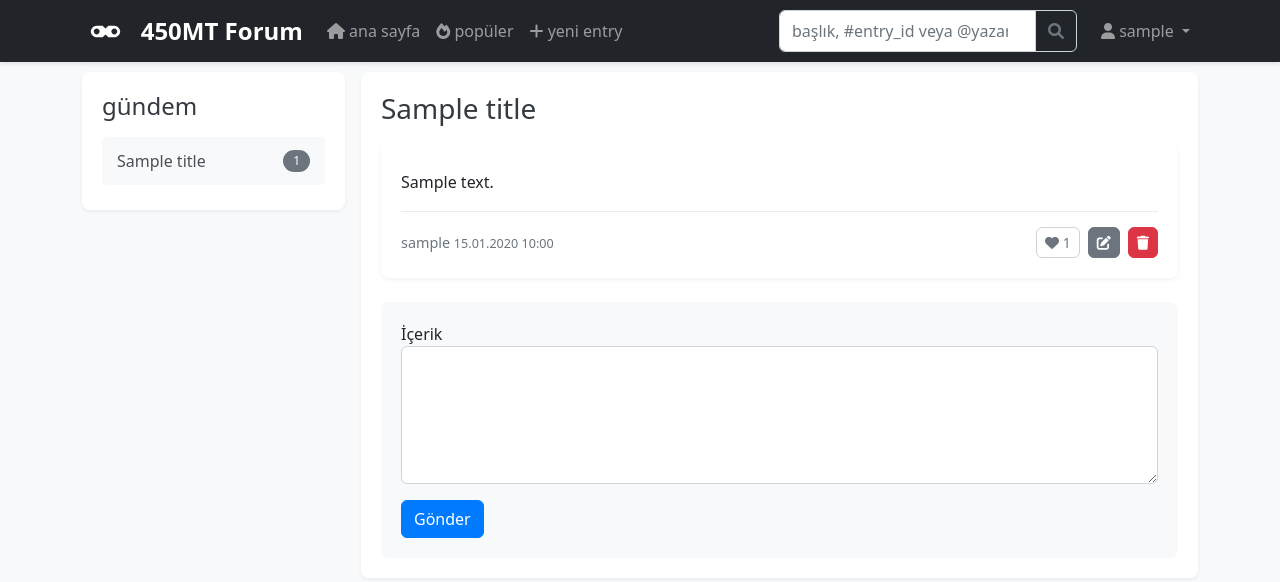
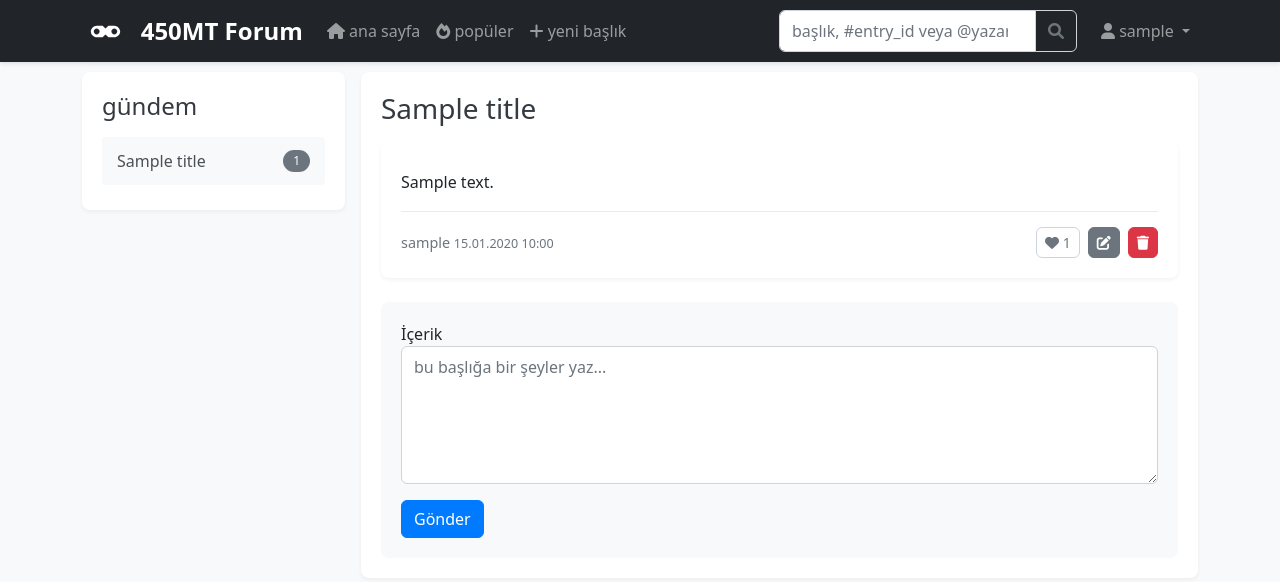
Before and after one commit to gebertocarlos/450mtForum, a Flask app: a page that uses templates/base.html in a window 1280 px wide. Shown: the top 582 px of the page. Run offline with Flask 3, Linux system fonts and the light colour scheme; a user stored in the database is signed in; tables that the repository leaves empty hold one stand-in row (values such as "Sample post").

Commit message:
Entry form başlık sayfasına taşındı ve navbar butonu güncellendi

```diff
--- a/main.py
+++ b/main.py
@@ -57,15 +57,23 @@ def new_entry():
     return render_template('create_entry.html', title='Yeni Entry',
                          form=form, legend='Yeni Entry', trending_topics=trending_topics)
 
-@main.route('/title/<string:title_name>')
+@main.route('/title/<string:title_name>', methods=['GET', 'POST'])
 def title(title_name):
     page = request.args.get('page', 1, type=int)
     title = Title.query.filter_by(title=title_name).first_or_404()
+    form = EntryForm()
+
+    if form.validate_on_submit():
+        entry = Entry(content=form.content.data, author=current_user, title_obj=title)
+        db.session.add(entry)
+        db.session.commit()
+        flash('Entry başarıyla eklendi!', 'success')
+        return redirect(url_for('main.title', title_name=title.title))
+
     entries = Entry.query.filter_by(title_id=title.id)\
         .order_by(Entry.date_posted.asc())\
         .paginate(page=page, per_page=10)
     trending_topics = get_trending_topics()
-    form = EntryForm()
     if title:
         form.title.data = title.title
     return render_template('title.html', title=title, entries=entries, trending_topics=trending_topics, form=form)
--- a/templates/base.html
+++ b/templates/base.html
@@ -38,7 +38,7 @@
                         {% if current_user.is_authenticated %}
                         <li class="nav-item">
                             <a class="nav-link" href="{{ url_for('main.new_entry') }}">
-                                <i class="fas fa-plus"></i> yeni entry
+                                <i class="fas fa-plus"></i> yeni başlık
                             </a>
                         </li>
                         {% endif %}
--- a/templates/title.html
+++ b/templates/title.html
@@ -124,11 +124,11 @@
 
             {% if current_user.is_authenticated %}
                 <div class="new-entry-section mt-4">
-                    <form method="POST" action="{{ url_for('main.new_entry') }}?title={{ title.title }}">
+                    <form method="POST" action="{{ url_for('main.title', title_name=title.title) }}">
                         {{ form.hidden_tag() }}
                         <div class="form-group mb-3">
                             {{ form.content.label(class="form-control-label") }}
-                            {{ form.content(class="form-control", rows="5") }}
+                            {{ form.content(class="form-control", rows="5", placeholder="bu başlığa bir şeyler yaz...") }}
                             {% if form.content.errors %}
                                 {% for error in form.content.errors %}
                                     <div class="invalid-feedback d-block">{{ error }}</div>
```
